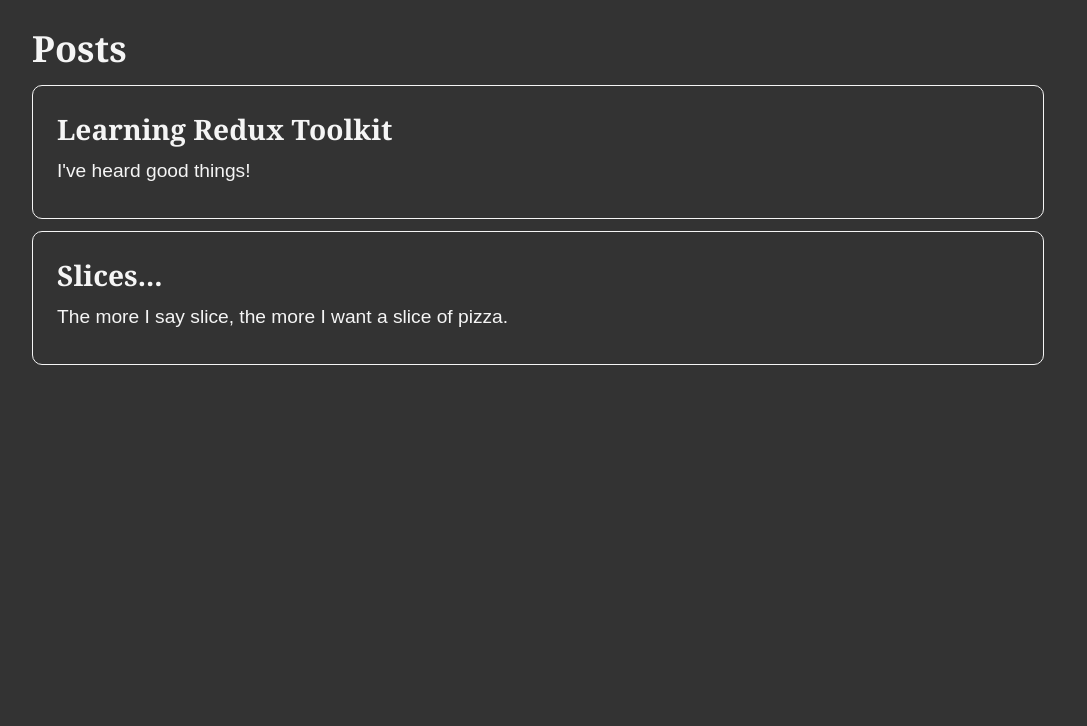
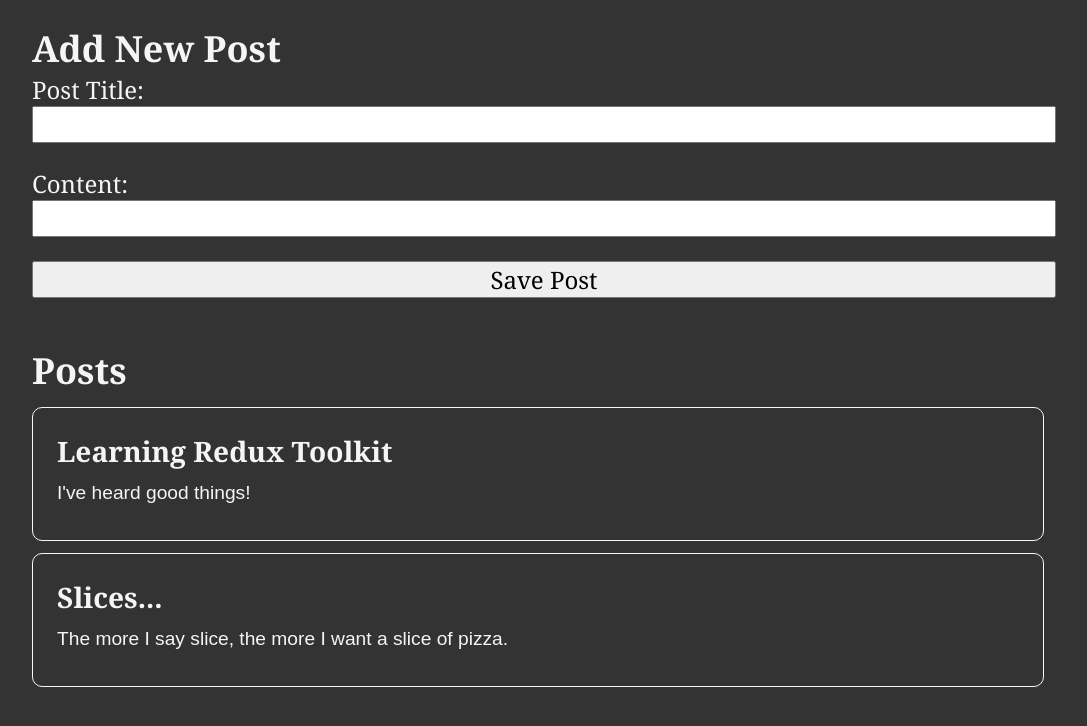
Before and after one commit to friendly-misanthrope/DG_RexuxToolkit_BulletinBoard, a React (Vite) app: page / in a window 1280 px wide. Shown: the top 726 px of the page, without its empty margins (96-1183 px from the left). Built offline with nearby package versions, Linux system fonts and the light colour scheme.

Commit message:
imported and rendered AddPost form

```diff
--- a/src/App.jsx
+++ b/src/App.jsx
@@ -1,9 +1,11 @@
 // import CSS and components here
 import PostsView from "./features/posts/PostsView";
+import AddPostView from "./features/posts/AddPostView";
 
 const App = () => {
   return (
     <div className='App'>
+      <AddPostView />
       <PostsView />
     </div>
   );
```
